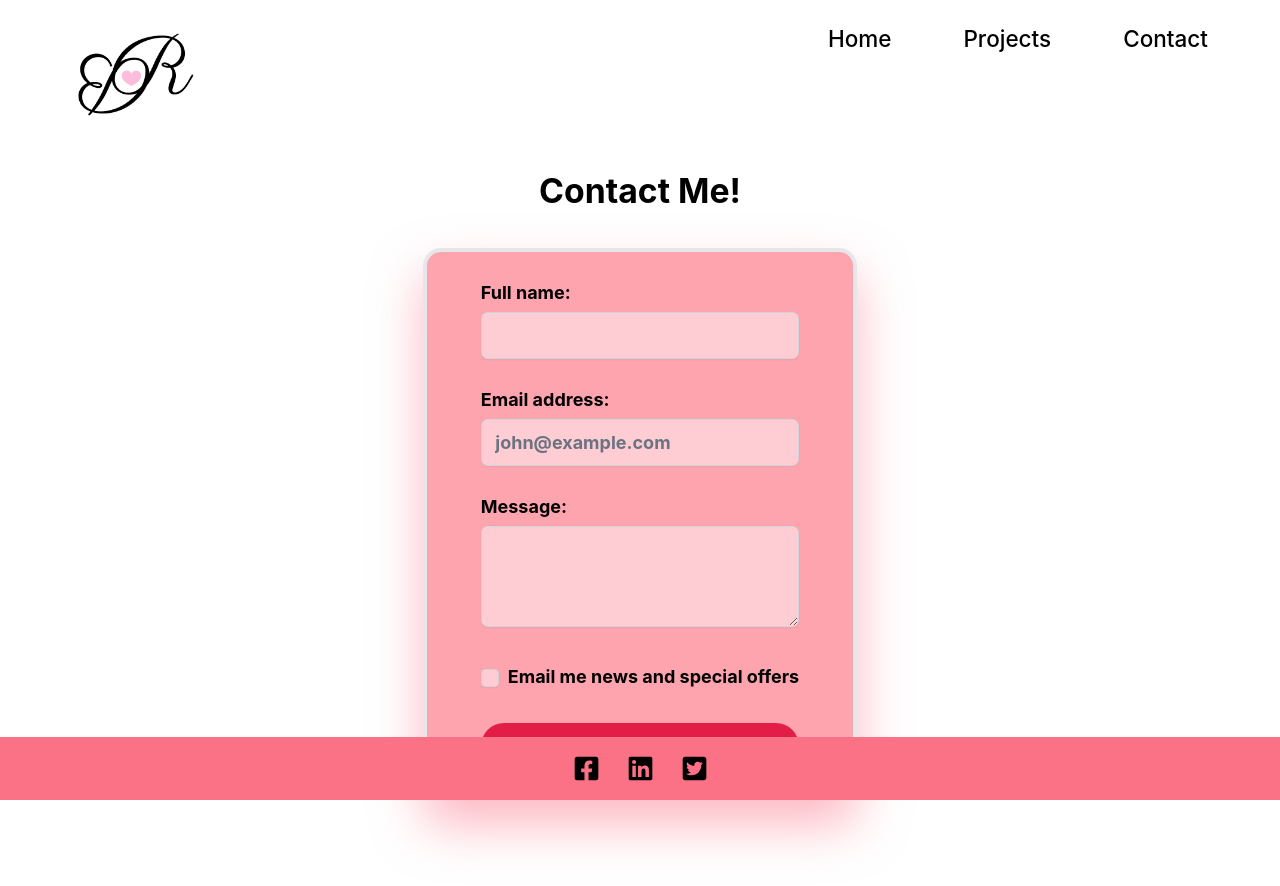
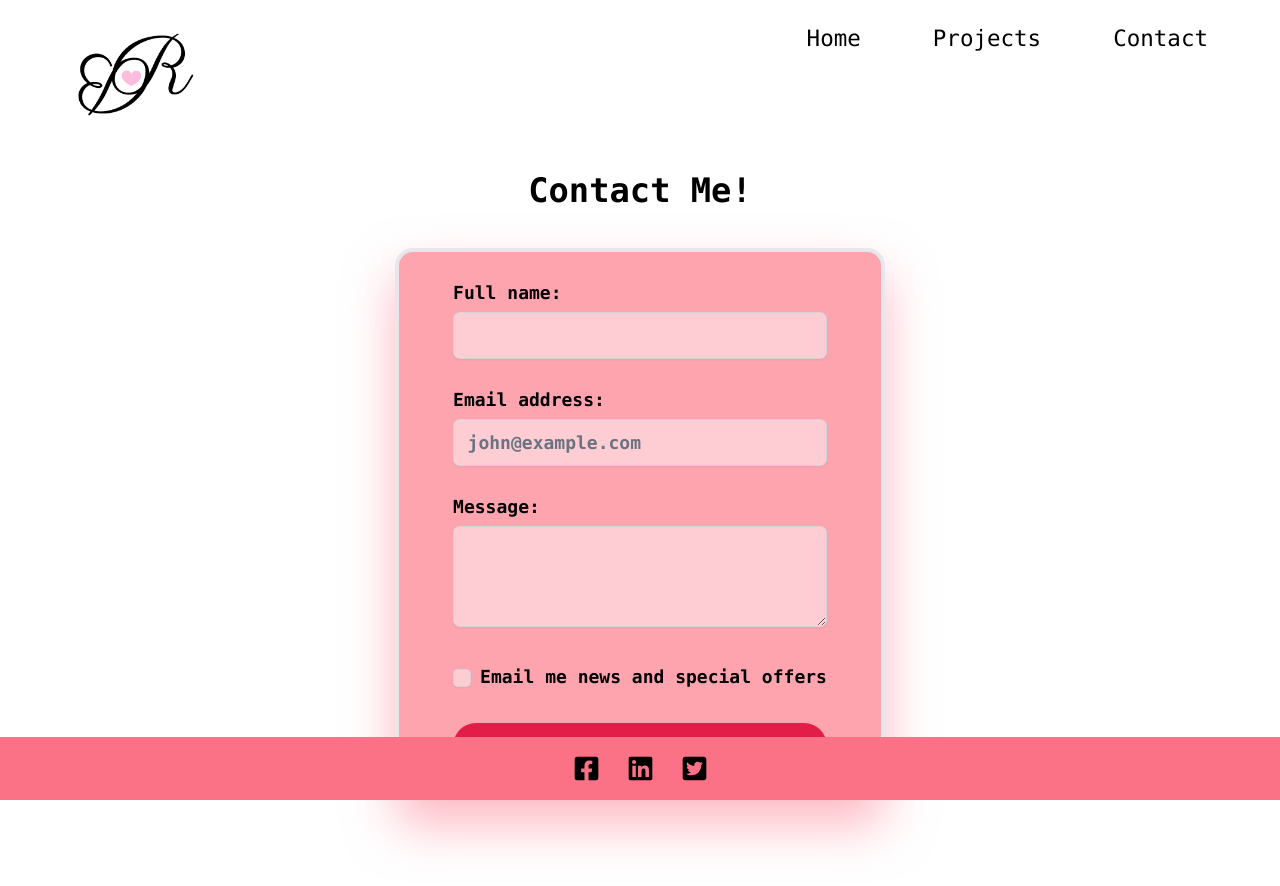
Before and after one commit to RhianneB/next-blog2, a Next.js app: page /contact in a window 1280 px wide. Shown: the top 886 px of the page. Built offline with nearby package versions, Linux system fonts and the light colour scheme.

Commit message:
Small styling changes and added projects page

```diff
--- a/pages/contact.js
+++ b/pages/contact.js
@@ -3,7 +3,7 @@ import Footer from "../components/footer";
 
 export default function Contact(){
     return(
-        <div>
+        <div className="font-mono">
             <Navbar/>
             <div class="flex flex-col items-center font-bold pb-60 px-4">
                 <h2 class="text-3xl font-bold">Contact Me!</h2>
--- /dev/null
+++ b/pages/projects.js
@@ -0,0 +1,10 @@
+
+export default function Projects(){
+    return(
+        <div className="font-mono">
+            <h3>My Projects</h3>
+
+        </div>
+
+    );
+};
```
